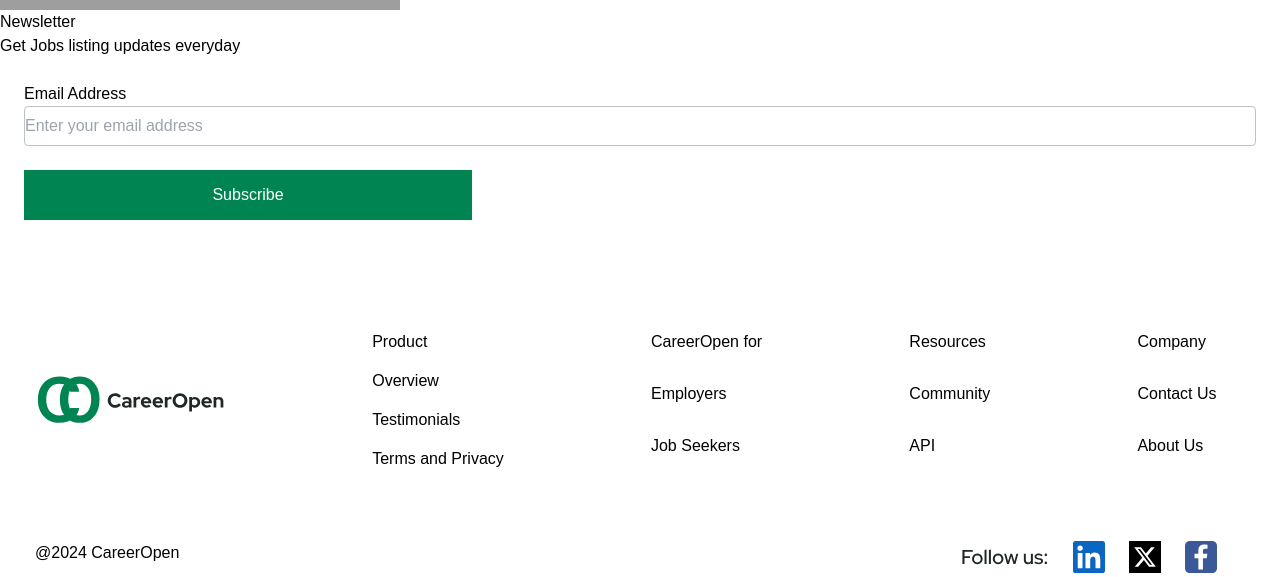
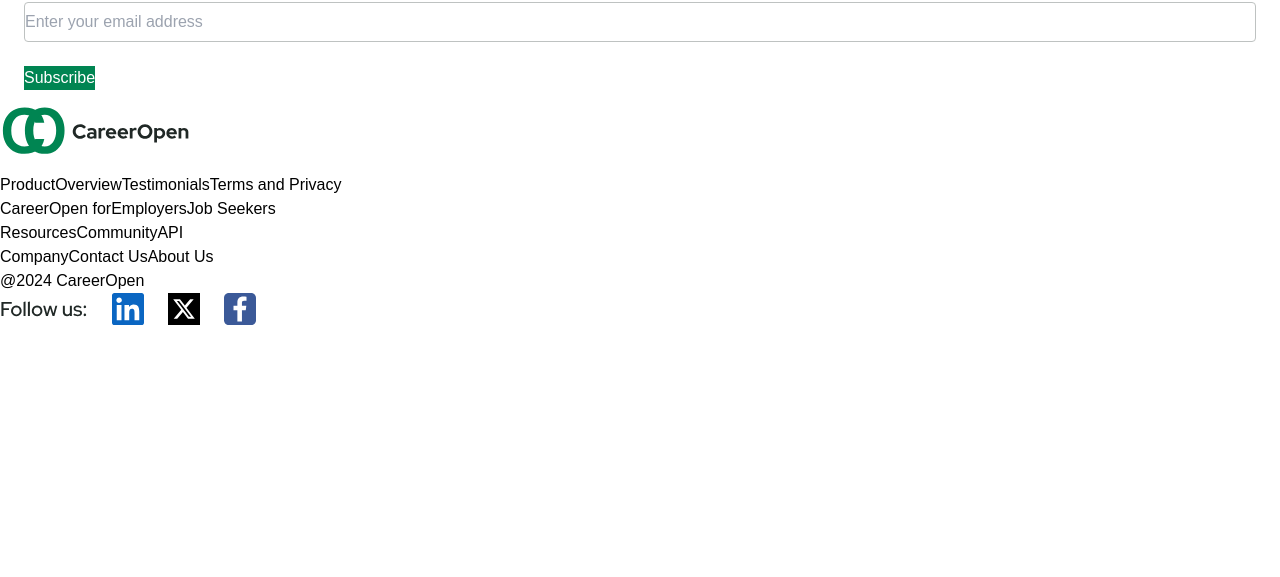
Before and after one commit to Assistantkiwi/CareerOpen, a React (Vite) app in the folder CareerOpen/: page /signin in a window 1280 px wide. Shown: the part 2325-2902 px from the top of the page. After the commit the page ends 2650 px from the top, so only its background shows below. Built offline with nearby package versions, Linux system fonts and the light colour scheme; grey boxes are pictures that could not be loaded.

Commit message:
corrections

```diff
--- a/CareerOpen/src/components/Footer/footer.jsx
+++ b/CareerOpen/src/components/Footer/footer.jsx
@@ -19,12 +19,14 @@ function Follow() {
 
 const Footer = () => {
   return (
-    <div style={{width: '97vw', height: '25vh', padding: '30px', margin: '80px 5px'}}>
-      <div style={{display: 'flex', justifyContent: 'space-between', }}>
-      <div style={{display: 'grid', justifyContent: 'space-between', gap: '15px'}}>
+    <div className='w-[97vw] h[25vh] p-7 my-20 mx-2' >
+      <div className='md:flex justify-between'>
+
+      <div className='grid justify-between gap-3.5'>
        <Logo />
       </div>
-      <div style={{display: 'grid', justifyContent: 'space-between', gap: '15px'}}>
+      <div className='grid'>
+      <div className='grid justify-between gap-3.5'>
 
       <span className='font-medium'>Product</span>
       <span>Overview</span>
@@ -32,23 +34,26 @@ const Footer = () => {
       <span>Terms and Privacy</span>
 
       </div>
-      <div style={{display: 'grid ', justifyContent: 'space-between', gap: '15px' }}>
+      <div className='grid justify-between gap-3.5'>
         <span className='font-medium'>CareerOpen for</span>
         <span>Employers</span>
         <span>Job Seekers</span>
+        </div>
       </div>
-      <div style={{display: 'grid ', justifyContent: 'space-between', gap: '15px'}}>
+      <div className=''>
+      <div className='grid justify-between gap-3.5'>
       <span className='font-medium'>Resources</span>
       <span>Community</span>
       <span>API</span>
       </div>
-      <div style={{display: 'grid ', justifyContent: 'space-between', gap: '15px'}}>
+      <div className='grid justify-between gap-3.5'>
         <span className='font-medium'>Company</span>
         <span>Contact Us</span>
         <span>About Us</span>
       </div>
       </div>
-      <div style={{display: 'flex', justifyContent: 'space-between', marginTop: '70px'}}>
+      </div>
+      <div className='flex justify-between mt-16' >
         <p>@2024 CareerOpen</p>
         <Follow />
       </div>
--- a/CareerOpen/src/index.css
+++ b/CareerOpen/src/index.css
@@ -321,10 +321,10 @@ label{
 }
 
 button{
-  width: 35vw;
+
   background-color: #008552;
   color: #fff;
-  height: 50px;
+
 }
 
 /* ========== Bottom Content ========== */
```
